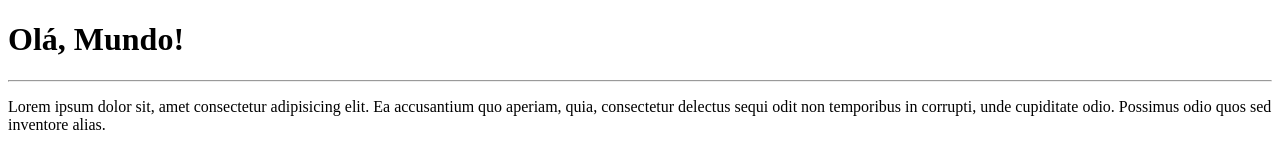
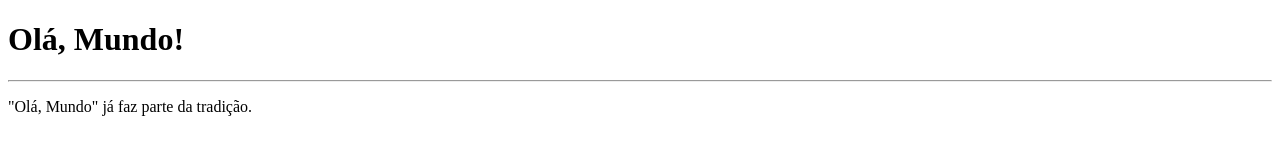
Before and after one commit to wemersoncastelo/Ola-Mundo, a plain HTML site: page site-exemplo/index.html in a window 1280 px wide. Drawn offline with Linux system fonts and the light colour scheme.

Commit message:
Alteração no parágrafo.

```diff
--- a/site-exemplo/index.html
+++ b/site-exemplo/index.html
@@ -9,6 +9,6 @@
 <body>
     <h1>Olá, Mundo!</h1>
     <hr>
-    <p>Lorem ipsum dolor sit, amet consectetur adipisicing elit. Ea accusantium quo aperiam, quia, consectetur delectus sequi odit non temporibus in corrupti, unde cupiditate odio. Possimus odio quos sed inventore alias.</p>
+    <p>"Olá, Mundo" já faz parte da tradição.</p>
 </body>
 </html>
```
